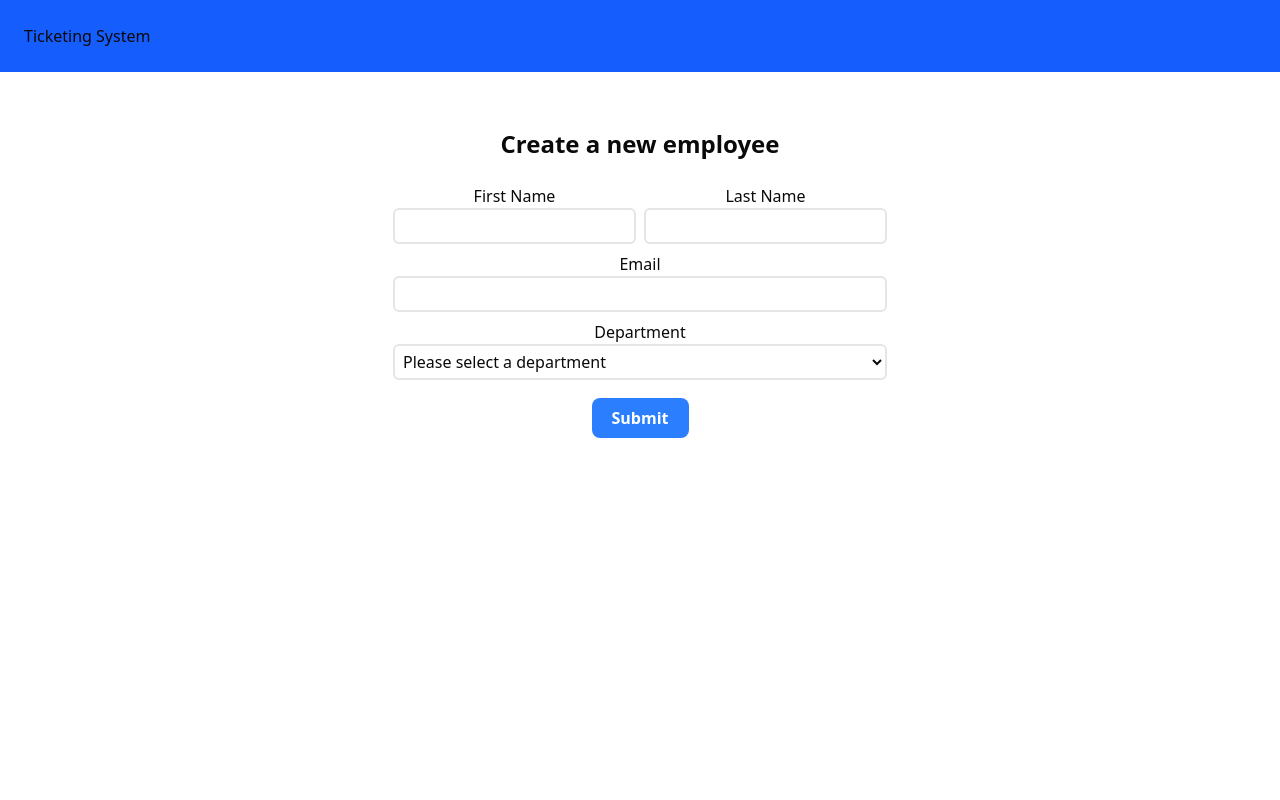
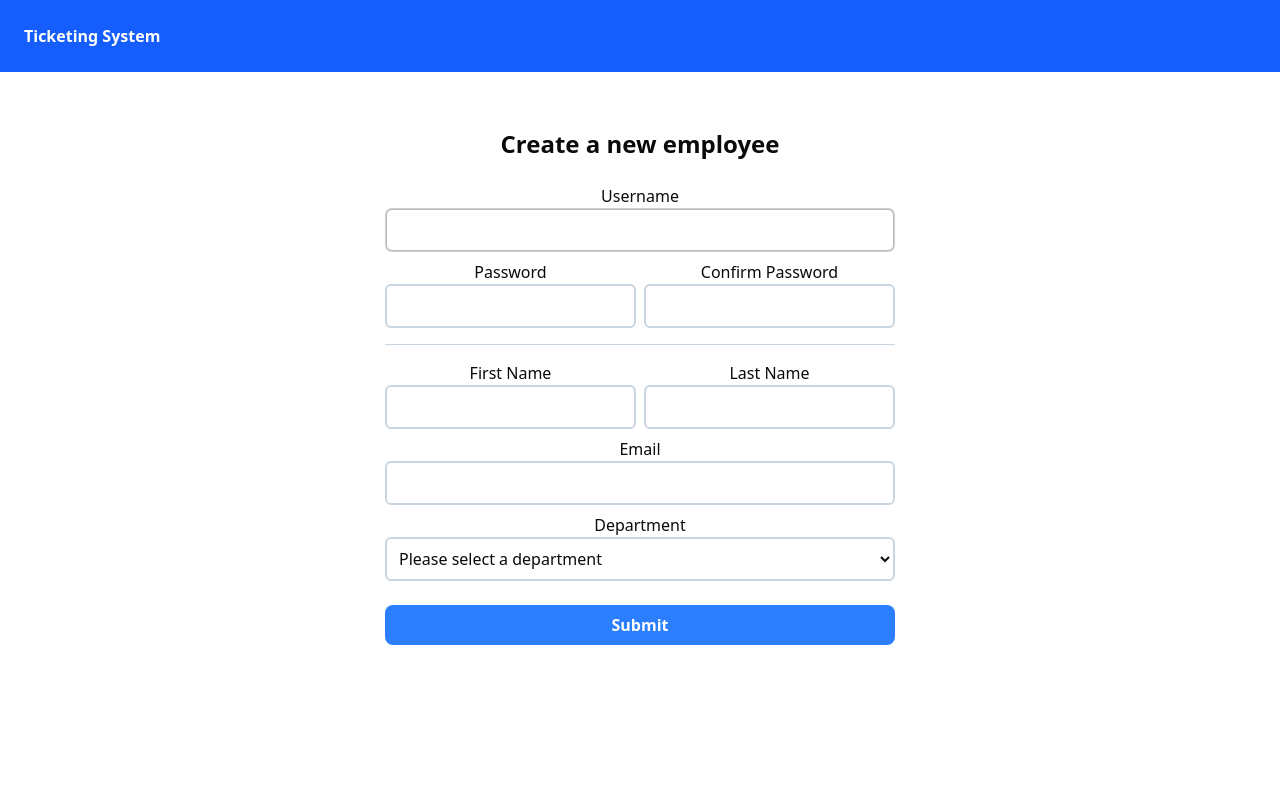
Before and after one commit to mrkpkngn/IT-Helpdesk-Ticketing-System, a Django app: page /new-employee in a window 1280 px wide. Run offline with Django 5.2, Linux system fonts and the light colour scheme; data that the repository does not hold is empty; some libraries are stand-ins or nearby versions.

Commit message:
employee now inherits from abstract user for auth, added login page, fixed navbar a little

```diff
--- a/helpdesk_project/helpdesk_project/urls.py
+++ b/helpdesk_project/helpdesk_project/urls.py
@@ -15,12 +15,13 @@ Including another URLconf
     2. Add a URL to urlpatterns:  path('blog/', include('blog.urls'))
 """
 from django.contrib import admin
-from django.urls import path
+from django.urls import path, include
 from tickets import views
 
 urlpatterns = [
     path('admin/', admin.site.urls),
-    path('', views.index, name='index'),
+    path('dashboard', views.dashboard, name='dashboard'),
     path('new-employee', views.new_employee, name="new_employee"),
     path('register-equipment', views.register_equipment, name="register_equipment"),
+    path('accounts/', include('django.contrib.auth.urls')),
 ]
--- a/helpdesk_project/static/css/output.css
+++ b/helpdesk_project/static/css/output.css
@@ -8,7 +8,12 @@
     --font-mono: ui-monospace, SFMono-Regular, Menlo, Monaco, Consolas, "Liberation Mono",
       "Courier New", monospace;
     --color-red-50: oklch(97.1% 0.013 17.38);
+    --color-red-100: oklch(93.6% 0.032 17.717);
+    --color-red-300: oklch(80.8% 0.114 19.571);
+    --color-red-400: oklch(70.4% 0.191 22.216);
     --color-red-500: oklch(63.7% 0.237 25.331);
+    --color-red-600: oklch(57.7% 0.245 27.325);
+    --color-red-700: oklch(50.5% 0.213 27.518);
     --color-amber-600: oklch(66.6% 0.179 58.318);
     --color-green-100: oklch(96.2% 0.044 156.743);
     --color-green-400: oklch(79.2% 0.209 151.711);
@@ -19,6 +24,7 @@
     --color-blue-500: oklch(62.3% 0.214 259.815);
     --color-blue-600: oklch(54.6% 0.245 262.881);
     --color-slate-200: oklch(92.9% 0.013 255.508);
+    --color-slate-300: oklch(86.9% 0.022 252.894);
     --color-slate-900: oklch(20.8% 0.042 265.755);
     --color-slate-950: oklch(12.9% 0.042 264.695);
     --color-black: #000;
@@ -30,7 +36,11 @@
     --text-2xl: 1.5rem;
     --text-2xl--line-height: calc(2 / 1.5);
     --font-weight-medium: 500;
+    --font-weight-semibold: 600;
     --font-weight-bold: 700;
+    --font-weight-black: 900;
+    --default-transition-duration: 150ms;
+    --default-transition-timing-function: cubic-bezier(0.4, 0, 0.2, 1);
     --default-font-family: var(--font-sans);
     --default-mono-font-family: var(--font-mono);
   }
@@ -214,8 +224,8 @@
   .col-1 {
     grid-column: 1;
   }
-  .col-2 {
-    grid-column: 2;
+  .col-span-1 {
+    grid-column: span 1 / span 1;
   }
   .col-span-2 {
     grid-column: span 2 / span 2;
@@ -228,9 +238,6 @@
   }
   .row-3 {
     grid-row: 3;
-  }
-  .row-4 {
-    grid-row: 4;
   }
   .container {
     width: 100%;
@@ -253,6 +260,12 @@
   .mx-auto {
     margin-inline: auto;
   }
+  .my-2 {
+    margin-block: calc(var(--spacing) * 2);
+  }
+  .mt-4 {
+    margin-top: calc(var(--spacing) * 4);
+  }
   .block {
     display: block;
   }
@@ -283,14 +299,20 @@
   .border-collapse {
     border-collapse: collapse;
   }
+  .cursor-pointer {
+    cursor: pointer;
+  }
   .resize {
     resize: both;
+  }
+  .grid-cols-1 {
+    grid-template-columns: repeat(1, minmax(0, 1fr));
   }
   .grid-cols-2 {
     grid-template-columns: repeat(2, minmax(0, 1fr));
   }
-  .grid-rows-4 {
-    grid-template-rows: repeat(4, minmax(0, 1fr));
+  .grid-rows-3 {
+    grid-template-rows: repeat(3, minmax(0, 1fr));
   }
   .flex-col {
     flex-direction: column;
@@ -351,28 +378,21 @@
     border-style: var(--tw-border-style);
     border-width: 1px;
   }
-  .border-1 {
-    border-style: var(--tw-border-style);
-    border-width: 1px;
-  }
   .border-2 {
     border-style: var(--tw-border-style);
     border-width: 2px;
   }
-  .border-amber-600 {
-    border-color: var(--color-amber-600);
-  }
   .border-green-400 {
     border-color: var(--color-green-400);
   }
-  .border-red-50 {
-    border-color: var(--color-red-50);
+  .border-red-400 {
+    border-color: var(--color-red-400);
   }
   .border-slate-200 {
     border-color: var(--color-slate-200);
   }
-  .bg-black {
-    background-color: var(--color-black);
+  .border-slate-300 {
+    border-color: var(--color-slate-300);
   }
   .bg-blue-500 {
     background-color: var(--color-blue-500);
@@ -383,14 +403,26 @@
   .bg-green-100 {
     background-color: var(--color-green-100);
   }
-  .bg-slate-900 {
-    background-color: var(--color-slate-900);
+  .bg-red-100 {
+    background-color: var(--color-red-100);
+  }
+  .bg-red-300 {
+    background-color: var(--color-red-300);
+  }
+  .bg-red-400 {
+    background-color: var(--color-red-400);
+  }
+  .bg-red-500 {
+    background-color: var(--color-red-500);
   }
   .bg-white {
     background-color: var(--color-white);
   }
   .p-1 {
     padding: calc(var(--spacing) * 1);
+  }
+  .p-2 {
+    padding: calc(var(--spacing) * 2);
   }
   .p-3 {
     padding: calc(var(--spacing) * 3);
@@ -410,17 +442,26 @@
   .px-5 {
     padding-inline: calc(var(--spacing) * 5);
   }
+  .px-6 {
+    padding-inline: calc(var(--spacing) * 6);
+  }
+  .py-1 {
+    padding-block: calc(var(--spacing) * 1);
+  }
   .py-2 {
     padding-block: calc(var(--spacing) * 2);
   }
   .py-3 {
     padding-block: calc(var(--spacing) * 3);
   }
-  .py-10 {
-    padding-block: calc(var(--spacing) * 10);
+  .pr-6 {
+    padding-right: calc(var(--spacing) * 6);
   }
   .pr-10 {
     padding-right: calc(var(--spacing) * 10);
+  }
+  .pr-12 {
+    padding-right: calc(var(--spacing) * 12);
   }
   .text-center {
     text-align: center;
@@ -458,21 +506,23 @@
     --tw-shadow: 0 4px 6px -1px var(--tw-shadow-color, rgb(0 0 0 / 0.1)), 0 2px 4px -2px var(--tw-shadow-color, rgb(0 0 0 / 0.1));
     box-shadow: var(--tw-inset-shadow), var(--tw-inset-ring-shadow), var(--tw-ring-offset-shadow), var(--tw-ring-shadow), var(--tw-shadow);
   }
+  .shadow-sm {
+    --tw-shadow: 0 1px 3px 0 var(--tw-shadow-color, rgb(0 0 0 / 0.1)), 0 1px 2px -1px var(--tw-shadow-color, rgb(0 0 0 / 0.1));
+    box-shadow: var(--tw-inset-shadow), var(--tw-inset-ring-shadow), var(--tw-ring-offset-shadow), var(--tw-ring-shadow), var(--tw-shadow);
+  }
   .outline {
     outline-style: var(--tw-outline-style);
     outline-width: 1px;
+  }
+  .transition-colors {
+    transition-property: color, background-color, border-color, outline-color, text-decoration-color, fill, stroke, --tw-gradient-from, --tw-gradient-via, --tw-gradient-to;
+    transition-timing-function: var(--tw-ease, var(--default-transition-timing-function));
+    transition-duration: var(--tw-duration, var(--default-transition-duration));
   }
   .hover\:cursor-pointer {
     &:hover {
       @media (hover: hover) {
         cursor: pointer;
-      }
-    }
-  }
-  .hover\:bg-blue-200 {
-    &:hover {
-      @media (hover: hover) {
-        background-color: var(--color-blue-200);
       }
     }
   }
@@ -483,6 +533,20 @@
       }
     }
   }
+  .hover\:bg-blue-600 {
+    &:hover {
+      @media (hover: hover) {
+        background-color: var(--color-blue-600);
+      }
+    }
+  }
+  .hover\:bg-red-600 {
+    &:hover {
+      @media (hover: hover) {
+        background-color: var(--color-red-600);
+      }
+    }
+  }
   .hover\:text-green-900 {
     &:hover {
       @media (hover: hover) {
@@ -706,10 +742,6 @@
   inherits: false;
   initial-value: solid;
 }
-@property --tw-leading {
-  syntax: "*";
-  inherits: false;
-}
 @property --tw-font-weight {
   syntax: "*";
   inherits: false;
@@ -789,7 +821,6 @@
     *, ::before, ::after, ::backdrop {
       --tw-space-y-reverse: 0;
       --tw-border-style: solid;
-      --tw-leading: initial;
       --tw-font-weight: initial;
       --tw-shadow: 0 0 #0000;
       --tw-shadow-color: initial;
--- a/helpdesk_project/tickets/forms.py
+++ b/helpdesk_project/tickets/forms.py
@@ -1,11 +1,13 @@
 from django import forms
+from django.contrib.auth.forms import UserCreationForm
 from .models import Employee, Equipment
 
 
-class EmployeeForm(forms.ModelForm):
-    class Meta:
+class EmployeeForm(UserCreationForm):
+    class Meta(UserCreationForm.Meta):
         model = Employee
-        exclude=[]
+        fields = UserCreationForm.Meta.fields + ('first_name', 'last_name', 'email', 'department')
+
     def __init__(self, *args, **kwargs):
         super().__init__(*args, **kwargs)
         self.fields['department'].empty_label = "Please select a department"
--- a/helpdesk_project/tickets/templates/base.html
+++ b/helpdesk_project/tickets/templates/base.html
@@ -6,8 +6,23 @@
         <title>IT Helpdesk Ticketing System{% block title %}{% endblock %}</title>
     </head>
     <body>
-        <nav class="bg-blue-600 p-6">
-            Ticketing System
+        <nav class="bg-blue-600 p-6 flex justify-between items-center">
+            <div class="flex items-center justify-center">
+                <p class="text-white font-bold pr-12">Ticketing System</p>
+                {% if user.department.name == 'IT Support' %}
+                <div class="flex justify-evenly items-center gap-6">
+                    <a href="{% url 'dashboard' %}" class="text-white font-semibold">Tickets</a>
+                    <a href="{% url 'new_employee' %}" class="text-white font-semibold">Employees</a>
+                    <a href="{% url 'register_equipment' %}" class="text-white font-semibold">Equipments</a>
+                </div>
+                {%endif%}
+            </div>
+            {% if user.is_authenticated %}
+                <form action="{% url 'logout' %}" method="post">
+                    {% csrf_token %}
+                    <button type="submit" class="bg-red-500 hover:bg-red-600 px-3 py-1 rounded-md text-white hover:cursor-pointer">Logout</button>
+                </form>
+            {%endif%}
         </nav>
         <main class="container mx-auto p-8 relative">
 
--- a/helpdesk_project/tickets/templates/tickets/new-employee.html
+++ b/helpdesk_project/tickets/templates/tickets/new-employee.html
@@ -1,30 +1,55 @@
 {% extends "../base.html" %}
 {% load widget_tweaks %}
-{%block title%} - Create new employee {%endblock%}
-{%block content%}
+
+{% block title %} - Create new employee {% endblock %}
+
+{% block content %}
 <div id="create-employee" class="flex flex-col items-center justify-center p-6 gap-6">
     <h1 class="text-2xl font-bold">Create a new employee</h1>
-<form method="POST" action="#" class="grid grid-cols-2 grid-rows-4 justify-center items-center gap-2">
+
+    <form method="POST" action="#" class="grid grid-cols-2 gap-2">
         {% csrf_token %}
-    <div class="flex flex-col items-center justify-center w-full col-1 row-1">
-        <label for="first_name" class="text-center">First Name</label>
-        {% render_field employee_form.first_name class="flex w-full border-2 rounded-sm p-1" %}
+
+        <div class="flex flex-col col-span-2">
+            <label for="{{ user_form.username.id_for_label }}" class="text-center font-medium">Username</label>
+            {% render_field employee_form.username class="flex w-full border-2 border-slate-300 rounded-sm p-2" %}
         </div>
-    <div class="flex flex-col items-center justify-center w-full col-2 row-1">
-        <label for="first_name" class="text-center">Last Name</label>
-        {% render_field employee_form.last_name class="flex w-full border-2 rounded-sm p-1" %}
+
+        <div class="flex flex-col col-span-1">
+            <label for="{{ user_form.password1.id_for_label }}" class="text-center font-medium">Password</label>
+            {% render_field employee_form.password1 class="flex w-full border-2 border-slate-300 rounded-sm p-2" %}
         </div>
-    <div class="flex flex-col items-center justify-center w-full col-span-2 row-2">
-        <label for="first_name" class="text-center">Email</label>
-        {% render_field employee_form.email class="flex w-full border-2 rounded-sm p-1" %}
+
+        <div class="flex flex-col col-span-1">
+            <label for="{{ user_form.password2.id_for_label }}" class="text-center font-medium">Confirm Password</label>
+            {% render_field employee_form.password2 class="flex w-full border-2 border-slate-300 rounded-sm p-2" %}
         </div>
-    <div class="flex flex-col items-center justify-center w-full col-span-2 row-3">
-        <label for="first_name" class="text-center">Department</label>
-        {% render_field employee_form.department class="flex w-full border-2 rounded-sm p-1" placeholder="Please select" %}
+
+        <hr class="col-span-2 my-2 border-slate-300">
+
+        <div class="flex flex-col col-span-1">
+            <label for="{{ employee_form.first_name.id_for_label }}" class="text-center font-medium">First Name</label>
+            {% render_field employee_form.first_name class="flex w-full border-2 border-slate-300 rounded-sm p-2" %}
         </div>
-    <div class="flex flex-col items-center justify-center w-full col-span-2 row-4">
-        <input type="submit" value="Submit" class="bg-blue-500 px-5 py-2 rounded-md text-white font-bold hover:bg-blue-300 hover:cursor-pointer"/>
+
+        <div class="flex flex-col col-span-1">
+            <label for="{{ employee_form.last_name.id_for_label }}" class="text-center font-medium">Last Name</label>
+            {% render_field employee_form.last_name class="flex w-full border-2 border-slate-300 rounded-sm p-2" %}
+        </div>
+
+        <div class="flex flex-col col-span-2">
+            <label for="{{ employee_form.email.id_for_label }}" class="text-center font-medium">Email</label>
+            {% render_field employee_form.email class="flex w-full border-2 border-slate-300 rounded-sm p-2" %}
+        </div>
+
+        <div class="flex flex-col col-span-2">
+            <label for="{{ employee_form.department.id_for_label }}" class="text-center font-medium">Department</label>
+            {% render_field employee_form.department class="flex w-full border-2 border-slate-300 rounded-sm p-2" %}
+        </div>
+
+        <div class="flex flex-col items-center justify-center col-span-2 mt-4">
+            <input type="submit" value="Submit" class="bg-blue-500 w-full py-2 rounded-md text-white font-bold hover:bg-blue-600 cursor-pointer transition-colors"/>
         </div>
     </form>
 </div>
-{%endblock%}
+{% endblock %}
--- a/helpdesk_project/tickets/views.py
+++ b/helpdesk_project/tickets/views.py
@@ -2,10 +2,12 @@ from django.shortcuts import redirect, render
 from django.contrib import messages
 from django import forms
 from .forms import EmployeeForm, RegisterEquipmentForm
+from django.contrib.auth.decorators import login_required
 
 # Create your views here.
-def index(request):
-    return render(request, "index.html")
+@login_required
+def dashboard(request):
+    return render(request, "dashboard.html")
 
 def new_employee(request):
     if request.method == "POST":
```
Also changed, not shown: other parts of helpdesk_project/static/css/output.css (+26 -39 lines), helpdesk_project/helpdesk_project/settings.py (+16 -12 lines), helpdesk_project/tickets/models.py (+3 -5 lines), helpdesk_project/tickets/templates/registration/login.html (added, +36 -0 lines), helpdesk_project/tickets/migrations/0001_initial.py, helpdesk_project/tickets/migrations/0002_alter_category_options_alter_department_options_and_more.py (deleted), helpdesk_project/tickets/templates/dashboard.html (renamed from helpdesk_project/tickets/templates/index.html). Lines whose indentation alone changed are shown as unchanged.
